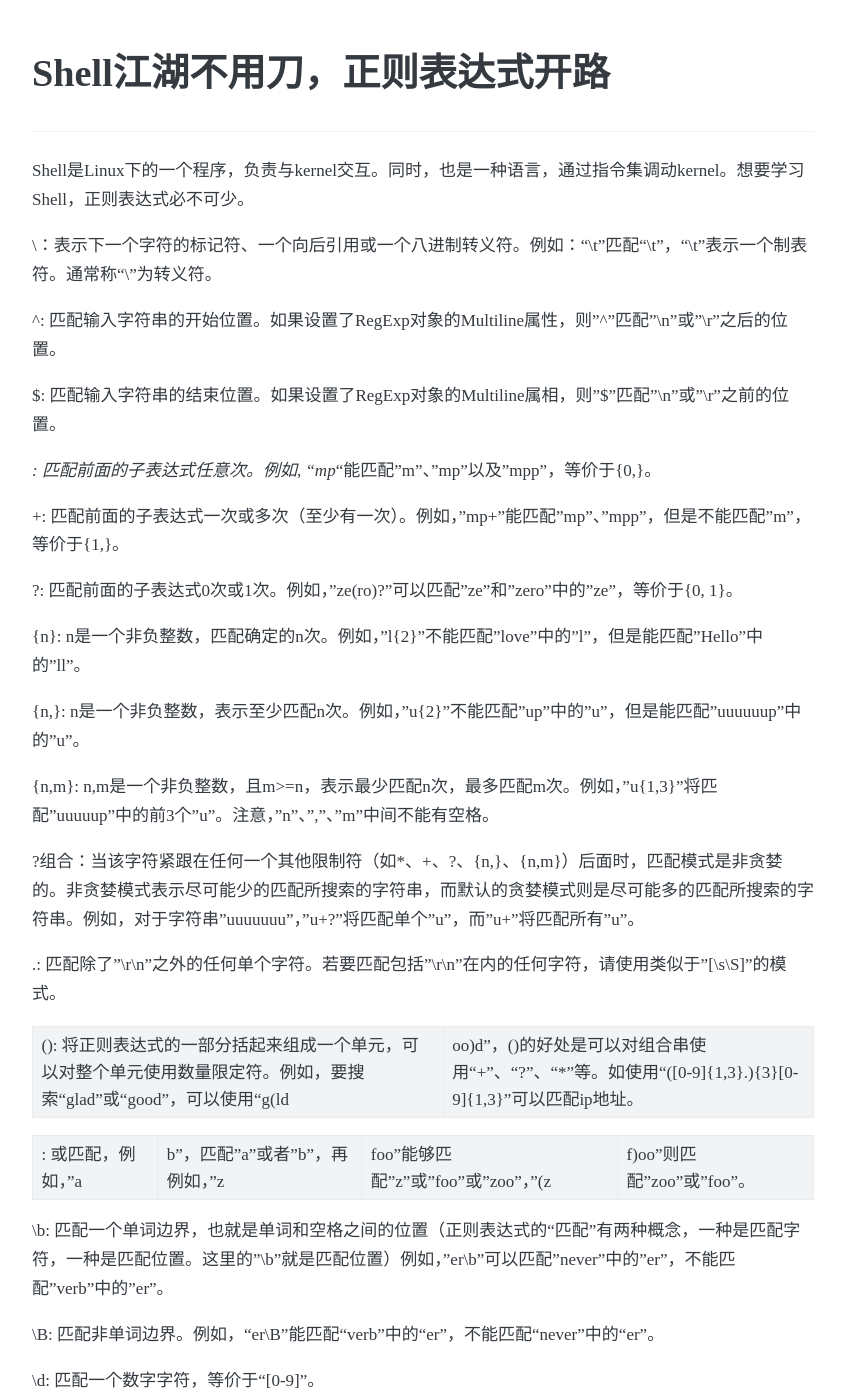
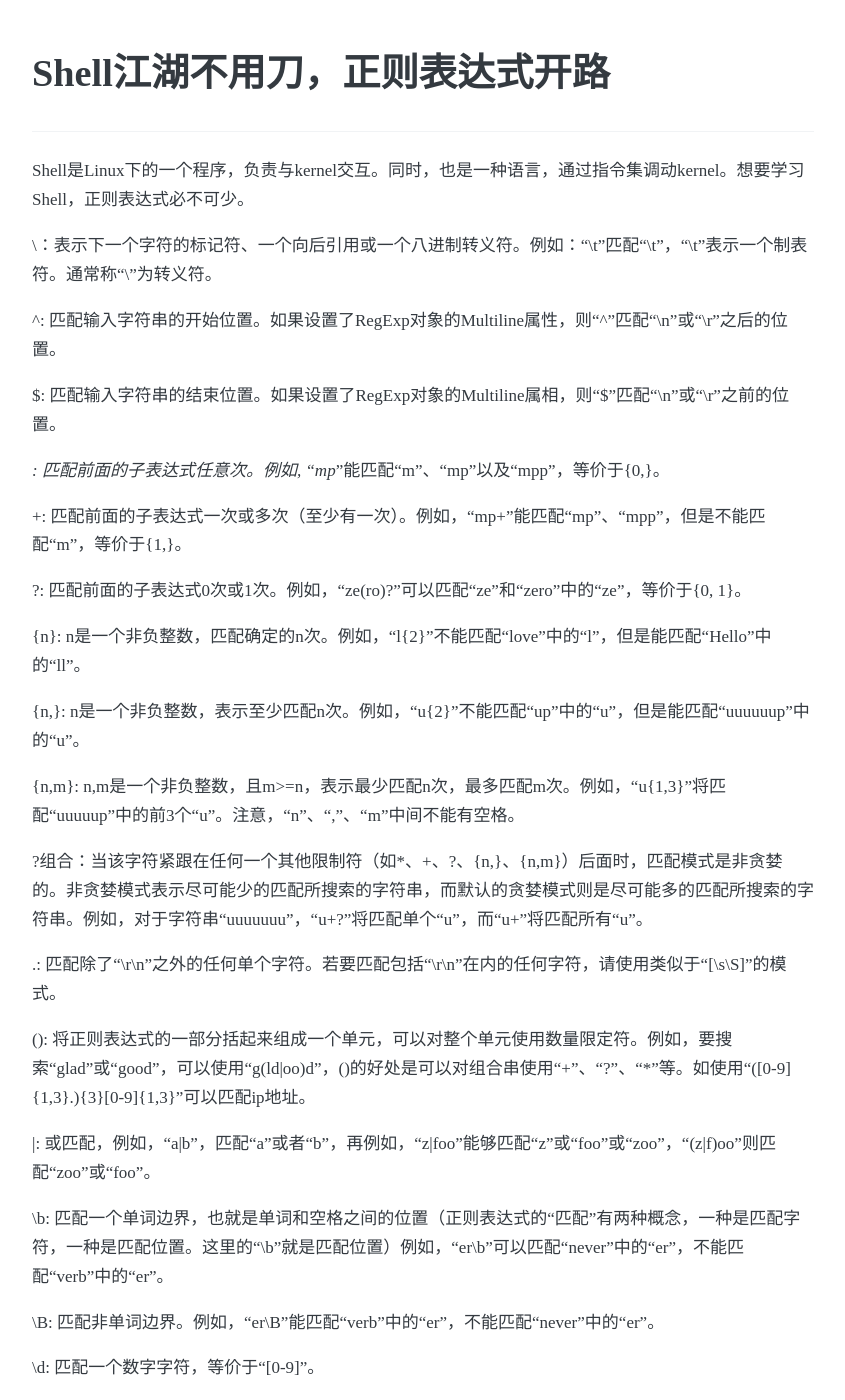
Before and after one commit to perfiffer/perfiffer.github.io, a Jekyll site: the page built from _posts/2020-03-31-shell-regex.md, in a window 1280 px wide and 1400 px high. Shown: the whole window, without its empty margins (217-1062 px from the left). Built offline with Jekyll 4.4.1, drawn with Linux system fonts in a browser that asks for light colours; some web fonts are replaced; some of the changed lines change nothing that is shown.

Commit message:
格式修改

```diff
--- a/_posts/2020-03-31-shell-regex.md
+++ b/_posts/2020-03-31-shell-regex.md
@@ -9,39 +9,39 @@ Shell是Linux下的一个程序，负责与kernel交互。同时，也是一种
 
 \：表示下一个字符的标记符、一个向后引用或一个八进制转义符。例如：“\\t”匹配“\t”，“\t”表示一个制表符。通常称“\”为转义符。
 
-^: 匹配输入字符串的开始位置。如果设置了RegExp对象的Multiline属性，则"^"匹配"\n"或"\r"之后的位置。
+^: 匹配输入字符串的开始位置。如果设置了RegExp对象的Multiline属性，则“^”匹配“\n”或“\r”之后的位置。
 
-$: 匹配输入字符串的结束位置。如果设置了RegExp对象的Multiline属相，则"$"匹配"\n"或"\r"之前的位置。
+$: 匹配输入字符串的结束位置。如果设置了RegExp对象的Multiline属相，则“$”匹配“\n”或“\r”之前的位置。
 
-*: 匹配前面的子表达式任意次。例如, "mp*"能匹配"m"、"mp"以及"mpp"，等价于{0,}。
+*: 匹配前面的子表达式任意次。例如, “mp*”能匹配“m”、“mp”以及“mpp”，等价于{0,}。
 
-+: 匹配前面的子表达式一次或多次（至少有一次）。例如，"mp+"能匹配"mp"、"mpp"，但是不能匹配"m"，等价于{1,}。
++: 匹配前面的子表达式一次或多次（至少有一次）。例如，“mp+”能匹配“mp”、“mpp”，但是不能匹配“m”，等价于{1,}。
 
-?: 匹配前面的子表达式0次或1次。例如，"ze(ro)?"可以匹配"ze"和"zero"中的"ze"，等价于{0, 1}。
+?: 匹配前面的子表达式0次或1次。例如，“ze(ro)?”可以匹配“ze”和“zero”中的“ze”，等价于{0, 1}。
 
-{n}: n是一个非负整数，匹配确定的n次。例如，"l{2}"不能匹配"love"中的"l"，但是能匹配"Hello"中的"ll"。
+{n}: n是一个非负整数，匹配确定的n次。例如，“l{2}”不能匹配“love”中的“l”，但是能匹配“Hello”中的“ll”。
 
-{n,}: n是一个非负整数，表示至少匹配n次。例如，"u{2}"不能匹配"up"中的"u"，但是能匹配"uuuuuup"中的"u"。
+{n,}: n是一个非负整数，表示至少匹配n次。例如，“u{2}”不能匹配“up”中的“u”，但是能匹配“uuuuuup”中的“u”。
 
-{n,m}: n,m是一个非负整数，且m>=n，表示最少匹配n次，最多匹配m次。例如，"u{1,3}"将匹配"uuuuup"中的前3个"u"。注意，"n"、","、"m"中间不能有空格。
+{n,m}: n,m是一个非负整数，且m>=n，表示最少匹配n次，最多匹配m次。例如，“u{1,3}”将匹配“uuuuup”中的前3个“u”。注意，“n”、“,”、“m”中间不能有空格。
 
-?组合：当该字符紧跟在任何一个其他限制符（如*、+、?、{n,}、{n,m}）后面时，匹配模式是非贪婪的。非贪婪模式表示尽可能少的匹配所搜索的字符串，而默认的贪婪模式则是尽可能多的匹配所搜索的字符串。例如，对于字符串"uuuuuuu"，"u+?"将匹配单个"u"，而"u+"将匹配所有"u"。
+?组合：当该字符紧跟在任何一个其他限制符（如*、+、?、{n,}、{n,m}）后面时，匹配模式是非贪婪的。非贪婪模式表示尽可能少的匹配所搜索的字符串，而默认的贪婪模式则是尽可能多的匹配所搜索的字符串。例如，对于字符串“uuuuuuu”，“u+?”将匹配单个“u”，而“u+”将匹配所有“u”。
 
-.: 匹配除了"\r\n"之外的任何单个字符。若要匹配包括"\r\n"在内的任何字符，请使用类似于"[\s\S]"的模式。
+.: 匹配除了“\r\n”之外的任何单个字符。若要匹配包括“\r\n”在内的任何字符，请使用类似于“[\s\S]”的模式。
 
-(): 将正则表达式的一部分括起来组成一个单元，可以对整个单元使用数量限定符。例如，要搜索“glad”或“good”，可以使用“g(ld|oo)d”，()的好处是可以对组合串使用“+”、“?”、“*”等。如使用“([0-9]{1,3}\.){3}[0-9]{1,3}”可以匹配ip地址。
+(): 将正则表达式的一部分括起来组成一个单元，可以对整个单元使用数量限定符。例如，要搜索“glad”或“good”，可以使用“g(ld&#124;oo)d”，()的好处是可以对组合串使用“+”、“?”、“*”等。如使用“([0-9]{1,3}\.){3}[0-9]{1,3}”可以匹配ip地址。
 
-|: 或匹配，例如，"a|b"，匹配"a"或者"b"，再例如，"z|foo"能够匹配"z"或"foo"或"zoo"，"(z|f)oo"则匹配"zoo"或"foo"。
+&#124;: 或匹配，例如，“a&#124;b”，匹配“a”或者“b”，再例如，“z&#124;foo”能够匹配“z”或“foo”或“zoo”，“(z&#124;f)oo”则匹配“zoo”或“foo”。
 
-[xyz]: 字符集合。匹配所包含的任意一个字符。例如，"[xyz]"匹配"Linux"中的"x"。
+[xyz]: 字符集合。匹配所包含的任意一个字符。例如，“[xyz]”匹配“Linux”中的“x”。
 
-[^xyz]: 负值字符集合，匹配未包含的任意字符。例如，"[xyz]"可以匹配"Linux"中的"Linu"。
+[^xyz]: 负值字符集合，匹配未包含的任意字符。例如，“[xyz]”可以匹配“Linux”中的“Linu”。
 
-[a-z]: 字符范围，匹配指定范围内的任意字符。例如，"[a-z]"可以匹配"a"到"z"范围内的任意小写字母字符。需要注意："-"只有出现在两个字符之间时，才表示字符范围，出现在字符组的开头，只能表示连字符本身。
+[a-z]: 字符范围，匹配指定范围内的任意字符。例如，“[a-z]”可以匹配“a”到“z”范围内的任意小写字母字符。需要注意：“-”只有出现在两个字符之间时，才表示字符范围，出现在字符组的开头，只能表示连字符本身。
 
-[^a-z]: 负值字符范围，匹配任何不在指定范围内的任意字符。例如，"[^a-z]"匹配不在"a"到"z"范围内的任意字符。
+[^a-z]: 负值字符范围，匹配任何不在指定范围内的任意字符。例如，“[^a-z]”匹配不在“a”到“z”范围内的任意字符。
 
-\b: 匹配一个单词边界，也就是单词和空格之间的位置（正则表达式的“匹配”有两种概念，一种是匹配字符，一种是匹配位置。这里的"\b"就是匹配位置）例如，"er\b"可以匹配"never"中的"er"，不能匹配"verb"中的"er"。
+\b: 匹配一个单词边界，也就是单词和空格之间的位置（正则表达式的“匹配”有两种概念，一种是匹配字符，一种是匹配位置。这里的“\b”就是匹配位置）例如，“er\b”可以匹配“never”中的“er”，不能匹配“verb”中的“er”。
 
 \B: 匹配非单词边界。例如，“er\B”能匹配“verb”中的“er”，不能匹配“never”中的“er”。
 
```
